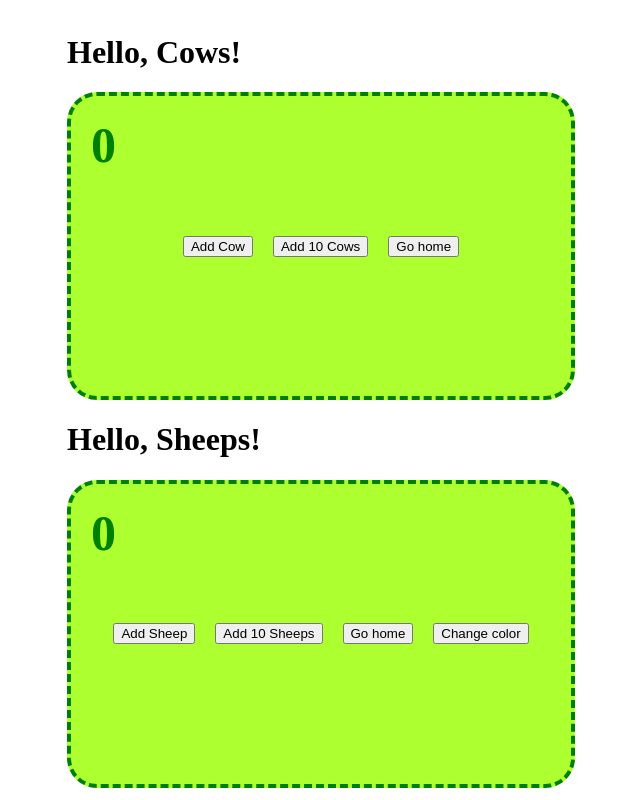
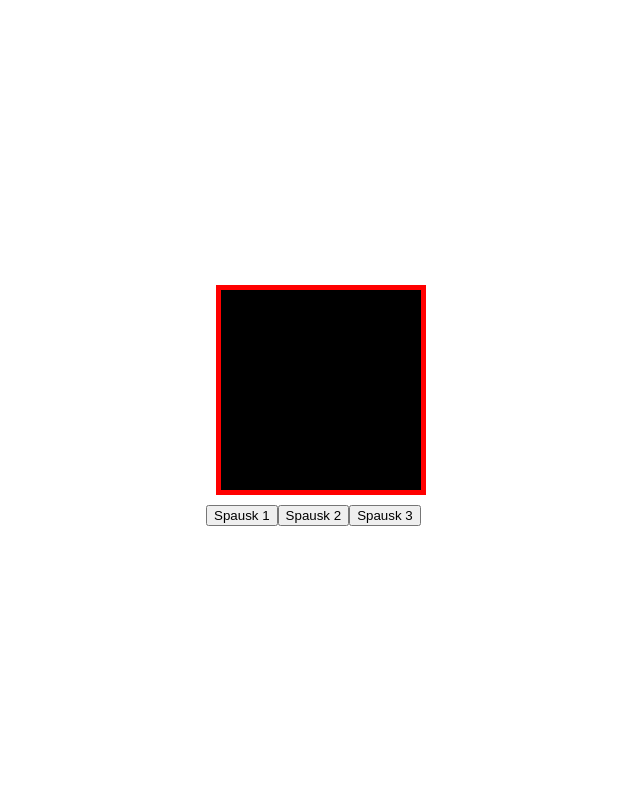
Before and after one commit to dkeparute/React, a React (Create React App) app: page / in a window 1280 px wide. Shown: the whole page, without its empty margins (319-959 px from the left). Built offline with nearby package versions, Linux system fonts and the light colour scheme.

Commit message:
sniurelis

```diff
--- a/src/App.jsx
+++ b/src/App.jsx
@@ -1,15 +1,45 @@
-import CowField from "./Components/CowField";
-import SheepField from "./Components/SheepField";
+// I VARIANTAS
+// import { useState } from "react";
+// import ButtonColorChanger from "./Components/ButtonColorChanger";
+
+// function App() {
+
+//     const [bg, setBg] = useState('black');
+
+//     const changeBg = () => {
+//         setBg('#' + Math.floor(Math.random() * 16777215).toString(16));
+//     }
+
+
+//     return (
+//         <>
+//             <div className='sq' style={{ backgroundColor: bg }}></div>
+//             <ButtonColorChanger kasNors={changeBg} />
+//         </>
+//     );
+// }
+// export default App;
+
+// II VARIANTAS
+
+import { useState } from "react";
+import ButtonColorChanger from "./Components/ButtonColorChanger";
 
 function App() {
 
+    const [bg, setBg] = useState('black');
+
+    // kaip argumenta priims COLOR ir setins tokia spalva, kokia gavo
+    const changeBg = color => {
+        setBg(color);
+    }
+
+
     return (
-        <div>
-            <h1>Hello, Cows!</h1>
-            <CowField counterColor={'green'} />
-            <h1>Hello, Sheeps!</h1>
-            <SheepField/>
-        </div>
+        <>
+            <div className='sq' style={{ backgroundColor: bg }}></div>
+            <ButtonColorChanger kasNors={changeBg} />
+        </>
     );
 }
 export default App;
--- a/src/App.scss
+++ b/src/App.scss
@@ -55,7 +55,31 @@
         font-size: 50px;
         font-weight: bold;
     }
-    button{
+    button {
         margin: 10px;
     }
 }
+
+.circler {
+    display: flex;
+    flex-direction: column;
+    justify-content: center;
+    align-items: center;
+    background-color: red;
+    width: 200px;
+    height: 200px;
+    border-radius: 50%;
+    margin: 20px;
+}
+
+.sq {
+    display: flex;
+    justify-content: center;
+    align-items: center;
+    width: 200px;
+    height: 200px;
+    margin: 20px;
+    border: 5px solid red;
+    transition: all 4s cubic-bezier(0.165, 0.84, 0.44, 1);
+    margin: 10px;
+}
--- /dev/null
+++ b/src/Components/ButtonColorChanger.jsx
@@ -0,0 +1,22 @@
+// I VARIANTAS
+// function ButtonColorChanger({ kasNors }) {
+
+//     return (
+//         <button onClick={kasNors}>Spausk</button>
+//     );
+// }
+// export default ButtonColorChanger;
+
+// II VARIANTAS
+
+function ButtonColorChanger({ kasNors }) {
+    // tures priimti argumenta
+    return (
+        <>
+            <button onClick={() => kasNors('blue')}>Spausk 1</button>
+            <button onClick={() => kasNors('green')}>Spausk 2</button>
+            <button onClick={() => kasNors('yellow')}>Spausk 3</button>
+        </>
+    );
+}
+export default ButtonColorChanger;
```
Also changed, not shown: src/App5.jsx (added, +15 -0 lines), src/App6.jsx (added, +12 -0 lines), src/App7.jsx (added, +29 -0 lines), src/Components/Circle1.jsx (added, +14 -0 lines), src/Components/Circle12.jsx (added, +33 -0 lines), src/Components/Circle12Display.jsx (added, +13 -0 lines), src/Components/Circle2.jsx (added, +7 -0 lines), src/Components/CircleDisplay.jsx (added, +11 -0 lines).
